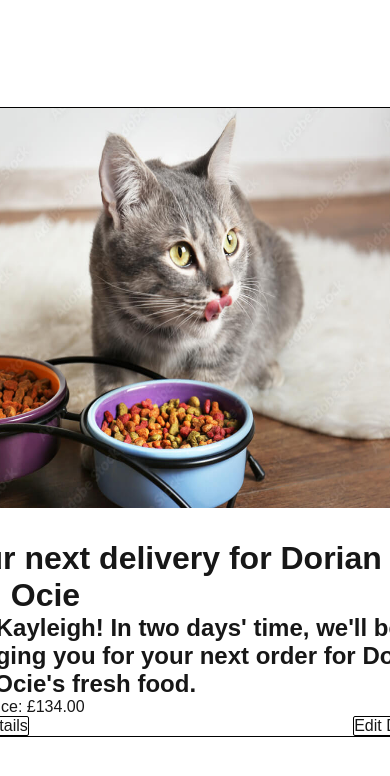
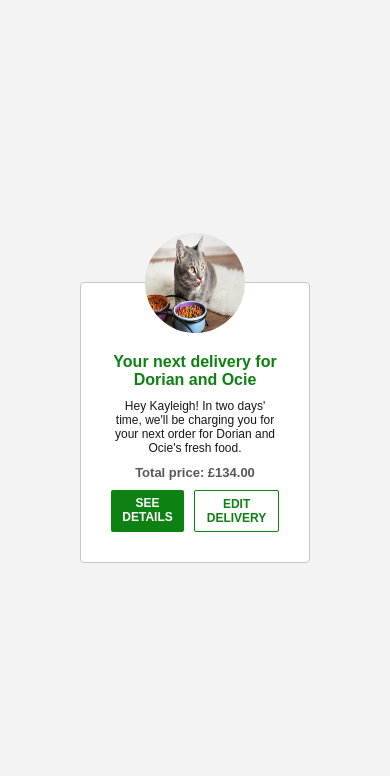
Before and after one commit to tsankhalpara/customer-app, a Next.js app: page /welcome/1 in a window 390 px wide. Shown: the top 776 px of the page. Built offline with nearby package versions, Linux system fonts and the light colour scheme.

Commit message:
update styles for responsive layout

```diff
--- a/src/app/welcome/[id]/page.module.css
+++ b/src/app/welcome/[id]/page.module.css
@@ -4,14 +4,15 @@
   justify-content: center;
   min-height: 100svh;
   padding: 80px;
-  gap: 64px;
+  background-color: #f3f3f3;
 }
 
 .main {
   display: flex;
-  gap: 32px;
-  border: 1px solid black;
+  border: 1px solid #c6c6c6;
+  border-radius: 4px;
   max-height: 400px;
+  background-color: white;
 
   @media only screen and (max-width: 768px) {
     flex-direction: column;
@@ -23,29 +24,100 @@
   display: flex;
   justify-content: center;
   align-items: center;
-  overflow: hidden;
-  min-width: max-content;
-  max-height: 400px;
+  max-height: 250px;
+
+  @media only screen and (min-width: 768px) {
+    overflow: hidden;
+  }
 }
 
-.image {
+.imageDesktop {
   flex-shrink: 0;
   min-width: 100%;
   min-height: 100%;
+
+  @media only screen and (max-width: 768px) {
+    display: none;
+  }
+}
+
+.imageMobile {
+  position: relative;
+  flex-shrink: 0;
+  min-height: 100%;
+  height: 100px;
+  width: 100px;
+  border-radius: 50%;
+  bottom: 50px;
+
+  @media only screen and (min-width: 768px) {
+    display: none;
+  }
 }
 
 .details {
   display: flex;
   flex-direction: column;
+  justify-content: center;
+  padding: 0 30px;
+
+  @media only screen and (max-width: 768px) {
+    position: relative;
+    bottom: 30px;
+    text-align: center;
+  }
+}
+
+.title {
+  font-size: 16px;
+  font-weight: bold;
+  color: #0d8112;
+}
+
+.subtitle {
+  font-size: 12px;
+  font-weight: 400;
+  padding: 10px 0;
+}
+
+.price {
+  font-size: 13px;
+  font-weight: bold;
+  color: #585858;
 }
 
 .actions {
   display: flex;
-  justify-content: space-between;
+  justify-content: center;
+  gap: 10px;
+  padding-top: 10px;
+
+  @media only screen and (min-width: 768px) {
+    justify-content: start;
+    gap: 20px;
+  }
 }
 
 .button1,
 .button2 {
-  border: 1px solid black;
   border-radius: 2px;
+  padding: 6px 20px;
+  text-transform: uppercase;
+  font-size: 12px;
+  font-weight: 600;
+
+  @media only screen and (max-width: 768px) {
+    padding: 6px;
+  }
 }
+
+.button1 {
+  background-color: #0d8112;
+  color: white;
+}
+
+.button2 {
+  border: 1px solid #0d8112;
+  border-radius: 2px;
+  color: #0d8112;
+}
--- a/src/app/welcome/[id]/page.tsx
+++ b/src/app/welcome/[id]/page.tsx
@@ -9,16 +9,23 @@
             <div className={styles.imgContainer}>
             <Image
                 src={Cat}
-                width={500}
-                height={400}
+                width={400}
+                height={300}
                 alt={"cute cat"}
-                className={styles.image}
+                className={styles.imageMobile}
+            />
+            <Image
+                src={Cat}
+                width={400}
+                height={300}
+                alt={"cute cat"}
+                className={styles.imageDesktop}
             />
             </div>
             <div className={styles.details}>
-            <h1>Your next delivery for Dorian and Ocie</h1>
-            <h2>{`Hey Kayleigh! In two days' time, we'll be charging you for your next order for Dorian and Ocie's fresh food.`}</h2>
-            <p>Total price: £134.00</p>
+            <h1 className={styles.title}>Your next delivery for Dorian and Ocie</h1>
+            <h2 className={styles.subtitle}>{`Hey Kayleigh! In two days' time, we'll be charging you for your next order for Dorian and Ocie's fresh food.`}</h2>
+            <p className={styles.price}>Total price: £134.00</p>
             <div className={styles.actions}>
             <a className={styles.button1}>See Details</a>
             <a className={styles.button2}>Edit Delivery</a>
```
